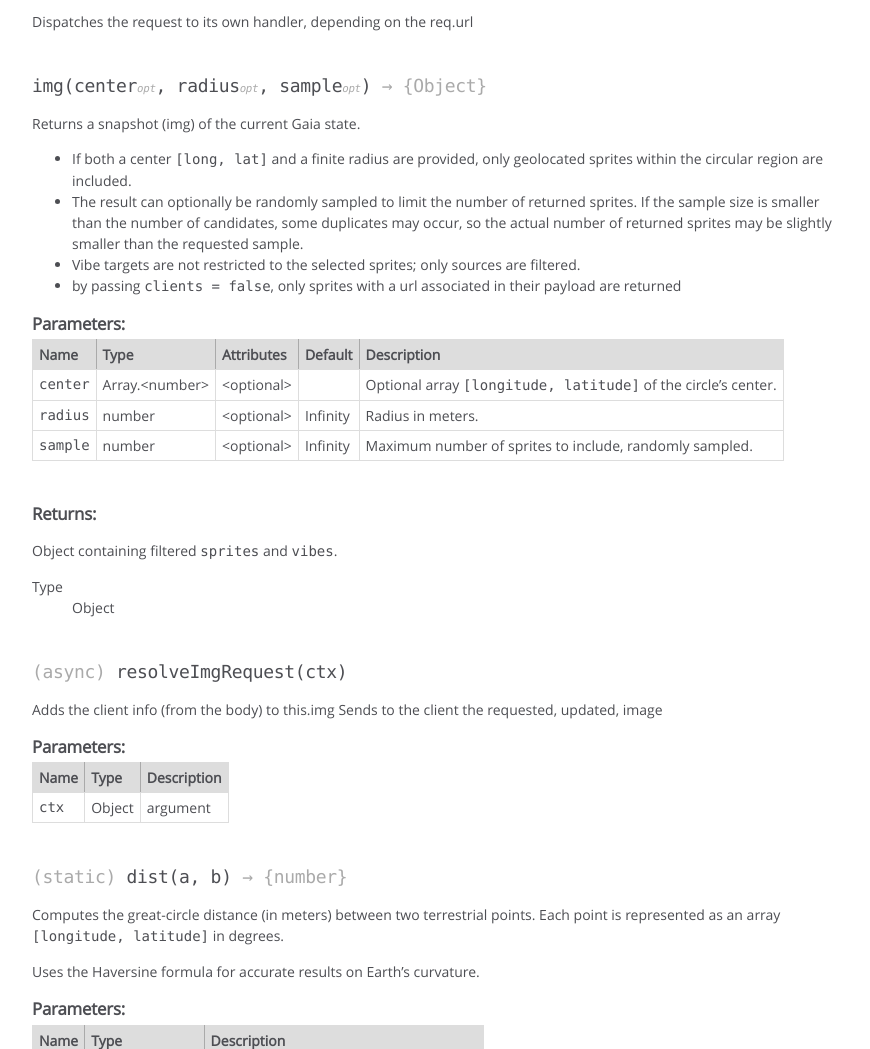
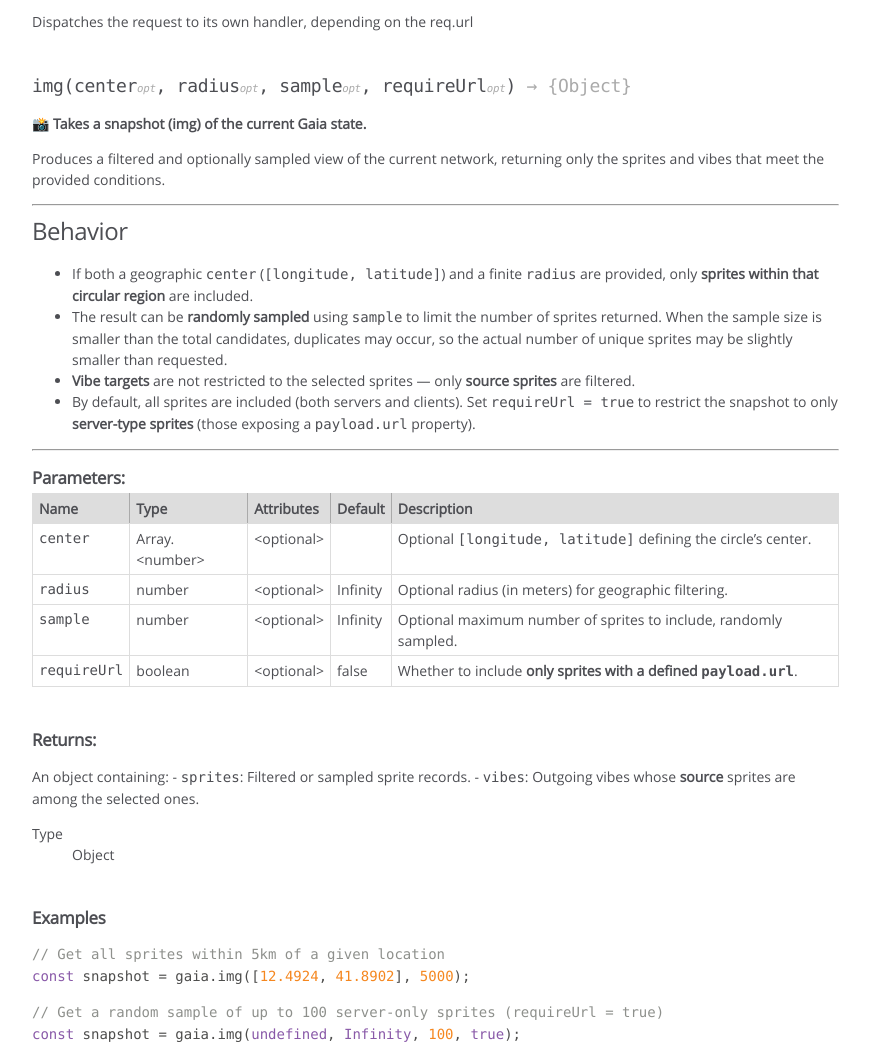
Before and after one commit to fizzwiz/vanilla, a website built with webpack: page docs/Gaia.html in a window 1280 px wide. Shown: the part 1028-2077 px from the top of the page, without its empty margins (0-870 px from the left). Built offline with nearby package versions, Linux system fonts and the light colour scheme.

Commit message:
Enhance Gaia query by selecting servers only

```diff
--- a/docs/Gaia.html
+++ b/docs/Gaia.html
@@ -492,7 +492,7 @@
 
 
 
-    <h4 class="name" id="img"><span class="type-signature"></span>img<span class="signature">(center<span class="signature-attributes">opt</span>, radius<span class="signature-attributes">opt</span>, sample<span class="signature-attributes">opt</span>)</span><span class="type-signature"> &rarr; {Object}</span></h4>
+    <h4 class="name" id="img"><span class="type-signature"></span>img<span class="signature">(center<span class="signature-attributes">opt</span>, radius<span class="signature-attributes">opt</span>, sample<span class="signature-attributes">opt</span>, requireUrl<span class="signature-attributes">opt</span>)</span><span class="type-signature"> &rarr; {Object}</span></h4>
 
 
 
@@ -500,16 +500,23 @@
 
 
 <div class="description">
-    <p>Returns a snapshot (img) of the current Gaia state.</p>
+    <p>📸 <strong>Takes a snapshot (img) of the current Gaia state.</strong></p>
+<p>Produces a filtered and optionally sampled view of the current network,
+returning only the sprites and vibes that meet the provided conditions.</p>
+<hr>
+<h3>Behavior</h3>
 <ul>
-<li>If both a center <code>[long, lat]</code> and a finite radius are provided, only geolocated sprites
-within the circular region are included.</li>
-<li>The result can optionally be randomly sampled to limit the number of returned sprites.
-If the sample size is smaller than the number of candidates, some duplicates may occur,
-so the actual number of returned sprites may be slightly smaller than the requested sample.</li>
-<li>Vibe targets are not restricted to the selected sprites; only sources are filtered.</li>
-<li>by passing <code>clients = false</code>, only sprites with a url associated in their payload are returned</li>
+<li>If both a geographic <code>center</code> (<code>[longitude, latitude]</code>) and a finite <code>radius</code> are provided,
+only <strong>sprites within that circular region</strong> are included.</li>
+<li>The result can be <strong>randomly sampled</strong> using <code>sample</code> to limit the number of sprites returned.
+When the sample size is smaller than the total candidates, duplicates may occur,
+so the actual number of unique sprites may be slightly smaller than requested.</li>
+<li><strong>Vibe targets</strong> are not restricted to the selected sprites — only <strong>source sprites</strong> are filtered.</li>
+<li>By default, all sprites are included (both servers and clients).
+Set <code>requireUrl = true</code> to restrict the snapshot to only <strong>server-type sprites</strong>
+(those exposing a <code>payload.url</code> property).</li>
 </ul>
+<hr>
 </div>
 
 
@@ -579,7 +586,7 @@
                 </td>
 
 
-            <td class="description last"><p>Optional array <code>[longitude, latitude]</code> of the circle’s center.</p></td>
+            <td class="description last"><p>Optional <code>[longitude, latitude]</code> defining the circle’s center.</p></td>
         </tr>
 
 
@@ -618,7 +625,7 @@
                 </td>
 
 
-            <td class="description last"><p>Radius in meters.</p></td>
+            <td class="description last"><p>Optional radius (in meters) for geographic filtering.</p></td>
         </tr>
 
 
@@ -657,7 +664,46 @@
                 </td>
 
 
-            <td class="description last"><p>Maximum number of sprites to include, randomly sampled.</p></td>
+            <td class="description last"><p>Optional maximum number of sprites to include, randomly sampled.</p></td>
+        </tr>
+
+
+
+        <tr>
+
+                <td class="name"><code>requireUrl</code></td>
+
+
+            <td class="type">
+
+
+<span class="param-type">boolean</span>
+
+
+
+            </td>
+
+
+                <td class="attributes">
+
+                    &lt;optional><br>
+
+
+
+
+
+                </td>
+
+
+
+                <td class="default">
+
+                    false
+
+                </td>
+
+
+            <td class="description last"><p>Whether to include <strong>only sprites with a defined <code>payload.url</code></strong>.</p></td>
         </tr>
 
 
@@ -722,7 +768,9 @@
 
 
 <div class="param-desc">
-    <p>Object containing filtered <code>sprites</code> and <code>vibes</code>.</p>
+    <p>An object containing:
+- <code>sprites</code>: Filtered or sampled sprite records.
+- <code>vibes</code>: Outgoing vibes whose <strong>source</strong> sprites are among the selected ones.</p>
 </div>
 
 
@@ -742,6 +790,18 @@
 
 
 
+
+
+    <h5>Examples</h5>
+
+    <pre class="prettyprint"><code>// Get all sprites within 5km of a given location
+const snapshot = gaia.img([12.4924, 41.8902], 5000);</code></pre>
+
+    <pre class="prettyprint"><code>// Get a random sample of up to 100 server-only sprites (requireUrl = true)
+const snapshot = gaia.img(undefined, Infinity, 100, true);</code></pre>
+
+    <pre class="prettyprint"><code>// Full state dump (all sprites, clients + servers)
+const snapshot = gaia.img();</code></pre>
 
 
 
@@ -1635,7 +1695,7 @@
 <br class="clear">
 
 <footer>
-    Documentation generated by <a href="https://github.com/jsdoc/jsdoc">JSDoc 4.0.2</a> on Tue Oct 14 2025 20:04:35 GMT+0200 (Ora legale dell’Europa centrale)
+    Documentation generated by <a href="https://github.com/jsdoc/jsdoc">JSDoc 4.0.2</a> on Tue Oct 14 2025 20:14:04 GMT+0200 (Ora legale dell’Europa centrale)
 </footer>
 
 <script> prettyPrint(); </script>
--- a/src/main/aura/GaiaAura.js
+++ b/src/main/aura/GaiaAura.js
@@ -100,7 +100,7 @@
 
     if (this.opts.gaia.sample <= 0) return;
 
-    const gaiaImg = await this.fetchGaiaImg([this.payload?.long, this.payload?.lat], this.opts.gaia.radius, this.opts.gaia.sample, false);
+    const gaiaImg = await this.fetchGaiaImg([this.payload?.long, this.payload?.lat], this.opts.gaia.radius, this.opts.gaia.sample, true);
 
     const servers = Object.keys(gaiaImg.sprites).filter(this.serverFilter);
     const promises = [];
--- a/src/main/core/Gaia.js
+++ b/src/main/core/Gaia.js
@@ -86,26 +86,50 @@
     }
 
     /**
-     * Returns a snapshot (img) of the current Gaia state.
+     * 📸 **Takes a snapshot (img) of the current Gaia state.**
      *
-     * - If both a center `[long, lat]` and a finite radius are provided, only geolocated sprites
-     *   within the circular region are included.
-     * - The result can optionally be randomly sampled to limit the number of returned sprites.
-     *   If the sample size is smaller than the number of candidates, some duplicates may occur,
-     *   so the actual number of returned sprites may be slightly smaller than the requested sample.
-     * - Vibe targets are not restricted to the selected sprites; only sources are filtered.
-     * - by passing `clients = false`, only sprites with a url associated in their payload are returned
+     * Produces a filtered and optionally sampled view of the current network,
+     * returning only the sprites and vibes that meet the provided conditions.
      *
-     * @param {Array<number>} [center] - Optional array `[longitude, latitude]` of the circle’s center.
-     * @param {number} [radius=Infinity] - Radius in meters.
-     * @param {number} [sample=Infinity] - Maximum number of sprites to include, randomly sampled.
-     * @returns {{ sprites: Record<string, object>, vibes: Record<string, Array<string>> }}
-     *          Object containing filtered `sprites` and `vibes`.
+     * ---
+     * ### Behavior
+     * - If both a geographic `center` (`[longitude, latitude]`) and a finite `radius` are provided,
+     *   only **sprites within that circular region** are included.
+     * - The result can be **randomly sampled** using `sample` to limit the number of sprites returned.
+     *   When the sample size is smaller than the total candidates, duplicates may occur,
+     *   so the actual number of unique sprites may be slightly smaller than requested.
+     * - **Vibe targets** are not restricted to the selected sprites — only **source sprites** are filtered.
+     * - By default, all sprites are included (both servers and clients).
+     *   Set `requireUrl = true` to restrict the snapshot to only **server-type sprites**
+     *   (those exposing a `payload.url` property).
+     *
+     * ---
+     * @param {number[]} [center] - Optional `[longitude, latitude]` defining the circle’s center.
+     * @param {number} [radius=Infinity] - Optional radius (in meters) for geographic filtering.
+     * @param {number} [sample=Infinity] - Optional maximum number of sprites to include, randomly sampled.
+     * @param {boolean} [requireUrl=false] - Whether to include **only sprites with a defined `payload.url`**.
+     *
+     * @returns {{ sprites: Record<string, object>, vibes: Record<string, string[]> }}
+     *          An object containing:
+     *          - `sprites`: Filtered or sampled sprite records.
+     *          - `vibes`: Outgoing vibes whose **source** sprites are among the selected ones.
+     *
+     * @example
+     * // Get all sprites within 5km of a given location
+     * const snapshot = gaia.img([12.4924, 41.8902], 5000);
+     *
+     * @example
+     * // Get a random sample of up to 100 server-only sprites (requireUrl = true)
+     * const snapshot = gaia.img(undefined, Infinity, 100, true);
+     *
+     * @example
+     * // Full state dump (all sprites, clients + servers)
+     * const snapshot = gaia.img();
      */
-    img([long, lat] = [], radius = Infinity, sample = Infinity, clients = true) {
+    img([long, lat] = [], radius = Infinity, sample = Infinity, requireUrl = false) {
+        // Collect candidate sprite entries
+        let entries;
 
-        // Collect candidate entries
-        let entries;
         if (Number.isFinite(long) && Number.isFinite(lat) && Number.isFinite(radius)) {
             entries = Object.entries(this.sprites).filter(
                 ([, payload]) => Gaia.dist([long, lat], [payload.long, payload.lat]) < radius
@@ -114,15 +138,15 @@
             entries = Object.entries(this.sprites);
         }
 
-        if (!clients) entries = entries.filter(([_, payload]) => payload.url);
+        // Optionally restrict to sprites having a defined URL (servers)
+        if (requireUrl) entries = entries.filter(([_, payload]) => payload.url);
 
         const sprites = Object.fromEntries(Gaia.sample(entries, sample));
         const spriteIds = new Set(Object.keys(sprites));
 
         // Keep only vibes whose source sprite is selected
         const vibes = Object.fromEntries(
-            Object.entries(this.vibes)
-                .filter(([id]) => spriteIds.has(id))
+            Object.entries(this.vibes).filter(([id]) => spriteIds.has(id))
         );
 
         return { sprites, vibes };
```
Also changed, not shown: docs/Aura.html (+1 -1 lines), docs/GaiaAura.html (+1 -1 lines), docs/HttpAura.html (+1 -1 lines), docs/Sprite.html (+1 -1 lines), docs/Vibe.html (+1 -1 lines), docs/aura%0D-%20%7B@link%20GaiaAura%7D%0D-%20%7B@link%20HttpAura%7Dmodule_.html (+1 -1 lines), docs/core%0D-%20%7B@link%20Aura%7D%0D-%20%7B@link%20Gaia%7D%0D-%20%7B@link%20Sprite%7D%0D-%20%7B@link%20Vibe%7Dmodule_.html (+1 -1 lines), docs/index.html (+1 -1 lines).
